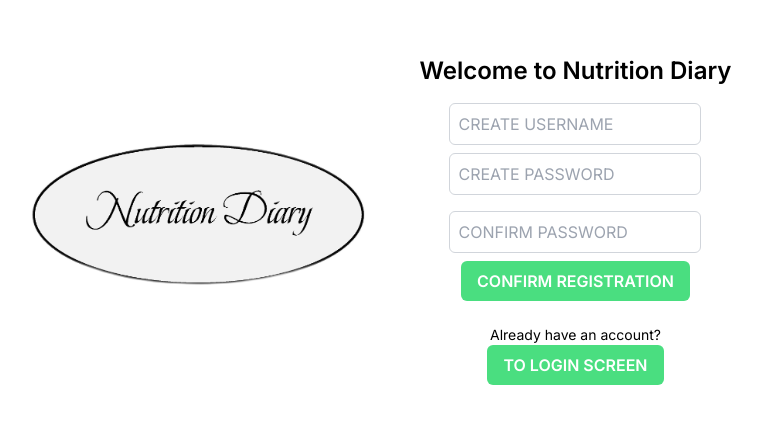
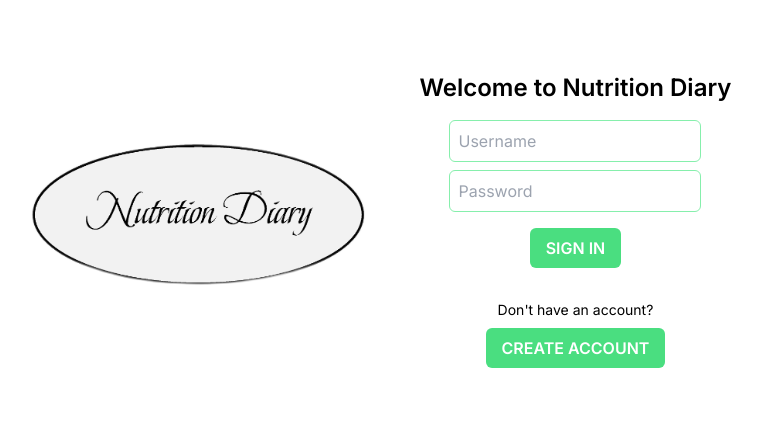
Before and after one commit to spiros132/DAT257, a Next.js app in the folder nutrition-diary/: page / in a window 1280 px wide. Shown: the part 182-606 px from the top of the page, without its empty margins (255-1017 px from the left). Built offline with nearby package versions, Linux system fonts and the light colour scheme.

Commit message:
added the login functionality

```diff
--- a/nutrition-diary/package.json
+++ b/nutrition-diary/package.json
@@ -16,7 +16,8 @@
     "react-dom": "^18",
     "react-router-dom": "^6.23.0",
     "sqlite": "^5.1.1",
-    "sqlite3": "^5.1.7"
+    "sqlite3": "^5.1.7",
+    "uuid": "^9.0.1"
   },
   "devDependencies": {
     "@testing-library/jest-dom": "^6.4.2",
@@ -24,6 +25,7 @@
     "@types/node": "^20",
     "@types/react": "^18",
     "@types/react-dom": "^18",
+    "@types/uuid": "^9.0.8",
     "@vitejs/plugin-react": "^4.2.1",
     "autoprefixer": "^10.0.1",
     "eslint": "^8",
--- a/nutrition-diary/src/app/actions.ts
+++ b/nutrition-diary/src/app/actions.ts
@@ -1,10 +1,11 @@
 "use server";
 
 import { SearchFoodItemNutrientsData, SearchListFoodItemData } from "./interfaces";
-import { getUserInfo, loginUser, registerUser } from "./database";
+import { addToken, databaseReturnType, getToken, getUserInfo, loginUser, registerUser } from "./database";
 import { cookies } from "next/headers";
 import { use } from "react";
 import { get } from "http";
+import { v4 as uuidv4 } from 'uuid';
 
 export async function SearchForFood(foodname: string): Promise<string | undefined> {
     const id = process.env.X_APP_ID;
@@ -93,17 +94,33 @@ export async function SearchForFoodList(foodname: string): Promise<string | unde
 // gives a list of meals with the calories
 // export async function GetMealList(username: string, )
 
+
 export async function Login(username: string, password: string): Promise<boolean> {
     // Check if the username and password are correct in the database
-    //users[] = getUserInfo(username);
+    const result: databaseReturnType = await loginUser(username, password);
+
+    if(result == undefined)
+        return false;
+
+    // Something went wrong and we have multiple users with the same username and password
+    if(result.length > 1)
+        return false;
+
+    const user = result[0];
+    // Something went wrong and the database didn't return a user id that we wanted
+    if(user?.id == undefined)
+        return false;
 
     // If it is, generate a new token for the user and save it a list with all tokens
+    const token = uuidv4();
 
-    // Return the token in a cookie to the user
-    // Or return an error based on if it's correct or not
-    //loginUser(username, password);
+    // Add the token item to the database
+    addToken(token, user.id);
 
-   return true;
+    // Add the token cookie to the clients cookies
+    cookies().set("token", token);
+
+    return true;
 }
 
 export async function RegisterUser(formData : FormData): Promise<boolean> {
--- a/nutrition-diary/src/app/database.ts
+++ b/nutrition-diary/src/app/database.ts
@@ -4,7 +4,7 @@ import { createHash} from 'crypto';
 import { database_location } from './config';
 import { open, Database } from "sqlite";
 
-type databaseReturnType = any[] | undefined;
+export type databaseReturnType = any[] | undefined;
 
 function createDB(){
     const newDB = new sqlite3.Database(database_location, OPEN_CREATE | OPEN_READWRITE, (err) => {
@@ -46,13 +46,20 @@ function createDB(){
                 date DATETIME NOT NULL,
                 FOREIGN KEY (user) REFERENCES users(username)
             )`);
-            newDB.run(
+        newDB.run(
               `CREATE TABLE IF NOT EXISTS eatenMealItem(
                   meal INTEGER,
                   food TEXT NOT NULL,
                   quantity INTEGER NOT NULL,
                   FOREIGN KEY (meal) REFERENCES eatenMeals(name)
-          )`);
+            )`);
+        newDB.run(`
+            CREATE TABLE IF NOT EXISTS tokens(
+                token TEXT NOT NULL UNIQUE,
+                userID INTEGER
+                validTill DATETIME NOT NULL,
+                FOREIGN KEY (userID) REFERENCES users(id)
+            )`);
       });
 };
 
@@ -120,6 +127,28 @@ export async function deleteMeal(mealname: string){
   executeQuery(`DELETE FROM eatenMeals WHERE name == ?`, [mealname])
 }
 
+async function deleteOldTokens() {
+    await errorHandler(async () => {
+        return await executeQuery(`DELETE FROM tokens WHERE validTill <= datetime('now')`, []);
+    });
+}
+
+// All tokens should be valid for a whole day and then you should need to login again if you haven't
+export async function addToken(token: string, userID: number) {
+    await errorHandler(async () => {
+        await deleteOldTokens();
+
+        return await executeQuery(`INSERT INTO tokens(token, userID, validTill) VALUES(?, ?, datetime('now', '+1 day'))`, [token, userID]);
+    })
+}
+
+export async function getToken(token: string) {
+    return await errorHandler(async () => {
+        await deleteOldTokens();
+        return await executeQuery(`SELECT userID FROM tokens WHERE token = ?`, [token])
+    });
+}
+
 export async function registerUser(username: string, password: string, height: number = 0, weight: number = 0){
     password = createHash('sha256').update(password).digest('hex');
     executeQuery(`INSERT INTO users(username, password, height, weight) VALUES(?, ?, ?, ?)`, [username, password, height, weight])
@@ -143,16 +172,13 @@ export async function updatePassword(username: string, password: string): Promis
     return true;
 }
 
-export async function loginUser(username: string, password: string): Promise<boolean> {
+export async function loginUser(username: string, password: string): Promise<databaseReturnType> {
     const result = await errorHandler(async () => {
         password = createHash('sha256').update(password).digest('hex');
         return await executeQuery(`SELECT id FROM users WHERE username = ? AND password = ?`, [username, password]);
     });
 
-    // Check if the result actually has any values, then return true / false based on that
-    console.log(result);
-
-    return false;
+    return result;
 }
 
 export async function getUserInfo(username: string): Promise<databaseReturnType>{
--- a/nutrition-diary/src/app/page.tsx
+++ b/nutrition-diary/src/app/page.tsx
@@ -28,7 +28,7 @@ export default function Home() {
 
   return (
     <main className="flex min-h-screen flex-col items-center justify-between bg-white text-black">
-      <CreateAccountPage/>
+      <LoginPage/>
     </main>
   );
 }
--- a/nutrition-diary/src/pages/LoginPage.tsx
+++ b/nutrition-diary/src/pages/LoginPage.tsx
@@ -1,7 +1,25 @@
 "use client";
+import { startTransition, useState } from "react";
 import logo from "/NutritionDiary1.png";
+import { Login } from "@/app/actions";
 export default function LoginPage(){
 
+  const [username, setUsername] = useState<string>('');
+  const [password, setPassword] = useState<string>('');
+
+
+  function loginUser(){
+    startTransition(() => {
+      const result =  Login(username, password);
+      console.log(result);
+    });
+  }
+  const handleUsername = (e: React.ChangeEvent<HTMLInputElement>) => {
+    setUsername(e.target.value);
+  };
+  const handlePassword = (e: React.ChangeEvent<HTMLInputElement>) => {
+    setPassword(e.target.value);
+  };
 
   return(
       <div className="flex min-h-screen">
@@ -12,16 +30,20 @@ export default function LoginPage(){
           <div className="flex flex-col items-center">
             <h2 className="text-2xl font-semibold mb-4">Welcome to Nutrition Diary</h2>
 
-        <form className="flex flex-col items-center">
+        <form className="flex flex-col items-center" action={loginUser}>
           <input
             type="text"
             placeholder="Username"
             className="border border-green-300 rounded-md p-2 mb-2"
+            onChange={handleUsername}
+            value={username}
           />
           <input
             type="password"
             placeholder="Password"
             className="border border-green-300 rounded-md p-2 mb-4"
+            onChange={handlePassword}
+            value={password}
           />
 
           <button className="bg-green-400 text-white font-semibold py-2 px-4 rounded-md mb-2">
```
Also changed, not shown: 2 other files (tests, documents, lock files or other folders).
